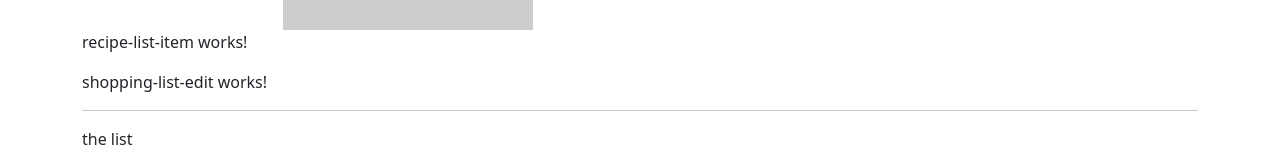
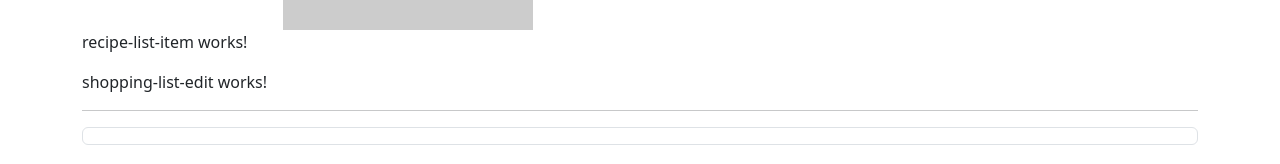
Before and after one commit to MohamedMF2/recipe-shop, an Angular app: page / in a window 1280 px wide. Shown: the part 2910-3074 px from the top of the page. Built offline with nearby package versions, Linux system fonts and the light colour scheme.

Commit message:
added shared folder/ containing a model for an ingredient

```diff
--- a/src/app/components/shopping-list/shopping-list.component.html
+++ b/src/app/components/shopping-list/shopping-list.component.html
@@ -1,8 +1,9 @@
-
 <div class="row">
-    <div class="col-xs-10">
-        <app-shopping-edit></app-shopping-edit>
-        <hr>
-        <p>the list</p>
-    </div>
+  <div class="col-xs-10">
+    <app-shopping-edit></app-shopping-edit>
+    <hr />
+    <ul class="list-group">
+      <a class="list-group-item" style="cursor: pointer"> </a>
+    </ul>
+  </div>
 </div>
--- a/src/app/components/shopping-list/shopping-list.component.ts
+++ b/src/app/components/shopping-list/shopping-list.component.ts
@@ -6,7 +6,7 @@
   styleUrls: ['./shopping-list.component.css']
 })
 export class ShoppingListComponent implements OnInit {
-
+  ingridients: [] = []
   constructor() { }
 
   ngOnInit(): void {
```
Also changed, not shown: src/app/shared/ingredient.model.ts (added, +10 -0 lines).
